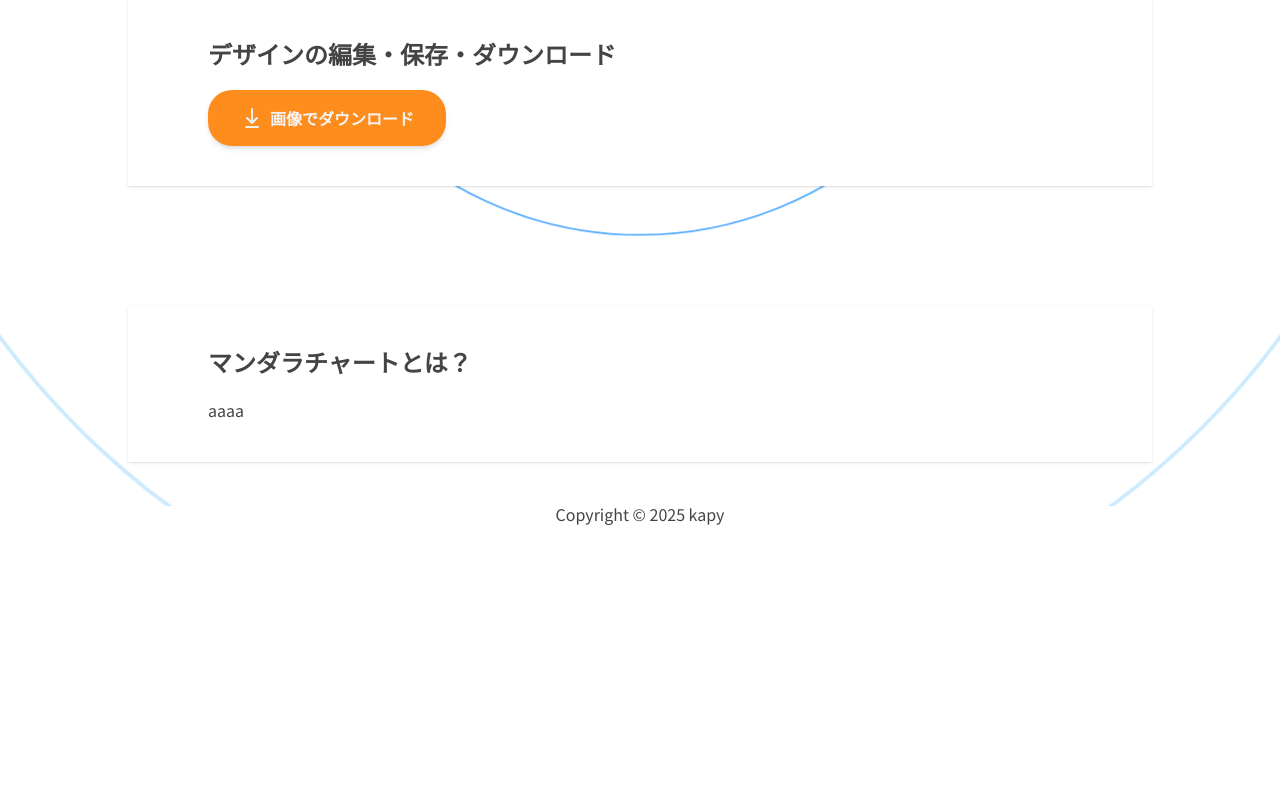
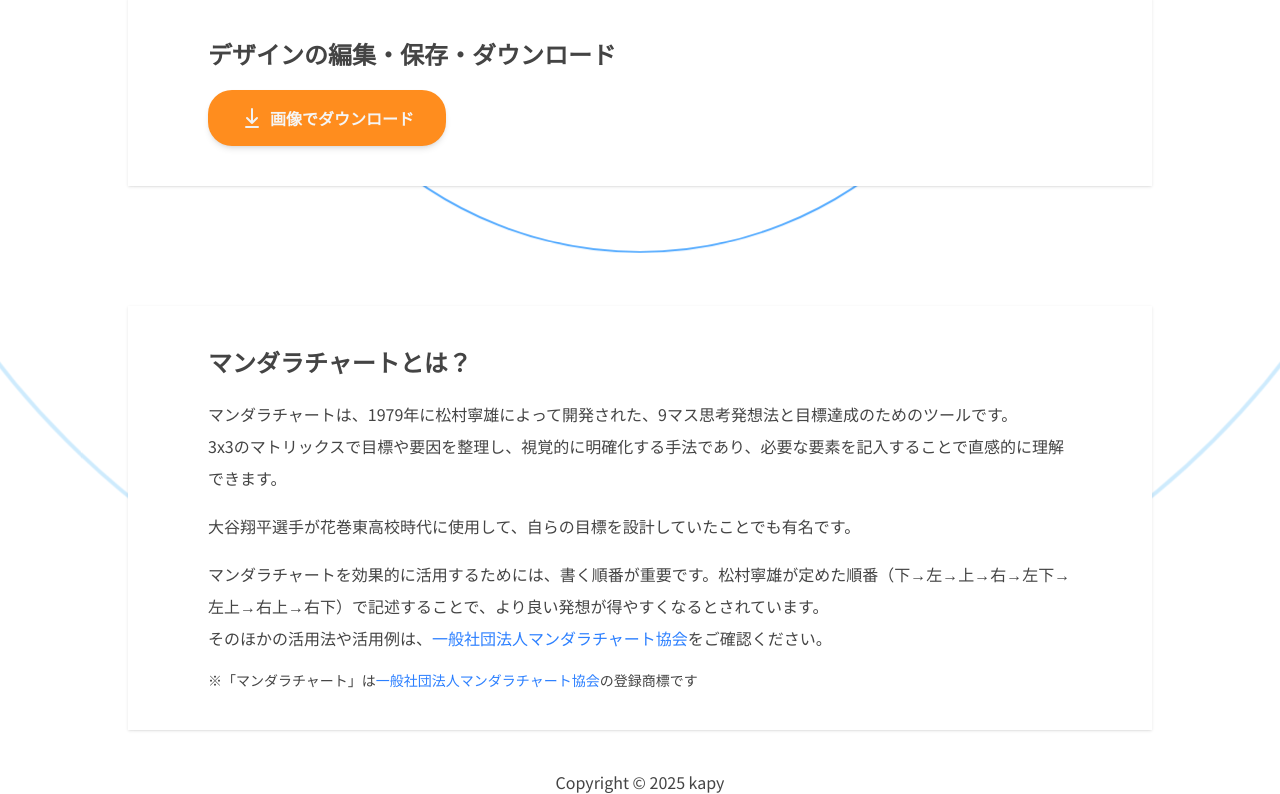
Before and after one commit to kapibara99/mandala_chart, a React (Vite) app: page / in a window 1280 px wide. Shown: the part 842-1636 px from the top of the page. Before the commit the page ends 1368 px from the top, so only its background shows below. Built offline with nearby package versions, Linux system fonts and the light colour scheme.

Commit message:
add about

```diff
--- /dev/null
+++ b/src/components/about.tsx
@@ -0,0 +1,28 @@
+export default function About() {
+  return (
+    <div className="leading-loose">
+      <p className="mb-4">
+        マンダラチャートは、1979年に松村寧雄によって開発された、9マス思考発想法と目標達成のためのツールです。
+        <br />
+        3x3のマトリックスで目標や要因を整理し、視覚的に明確化する手法であり、必要な要素を記入することで直感的に理解できます。
+      </p>
+      <p className="mb-4">大谷翔平選手が花巻東高校時代に使用して、自らの目標を設計していたことでも有名です。</p>
+      <p className="mb-4">
+        マンダラチャートを効果的に活用するためには、書く順番が重要です。松村寧雄が定めた順番（下→左→上→右→左下→左上→右上→右下）で記述することで、より良い発想が得やすくなるとされています。
+        <br />
+        そのほかの活用法や活用例は、
+        <a className="text-blue-500 hover:underline" href="https://mandalachart.jp/mandalachart" target="blank" rel="noopener">
+          一般社団法人マンダラチャート協会
+        </a>
+        をご確認ください。
+      </p>
+      <p className="text-sm">
+        ※「マンダラチャート」は
+        <a className="text-blue-500 hover:underline" href="https://mandalachart.jp/" target="blank" rel="noopener">
+          一般社団法人マンダラチャート協会
+        </a>
+        の登録商標です
+      </p>
+    </div>
+  );
+}
--- a/src/main.tsx
+++ b/src/main.tsx
@@ -9,6 +9,7 @@ import ChartMain from "./components/chart/chartMain";
 import BackendCircleAnimation from "./components/backgroundAnimation";
 import ContentBox from "./components/contentBox";
 import DownloadImage from "./components/downloadImage";
+import About from "./components/about";
 
 createRoot(document.getElementById("root")!).render(
   <StrictMode>
@@ -21,7 +22,7 @@ createRoot(document.getElementById("root")!).render(
         <DownloadImage />
       </ContentBox>
       <ContentBox title="マンダラチャートとは？">
-        <p>aaaa</p>
+        <About />
       </ContentBox>
       <Footer />
     </Base>
```
